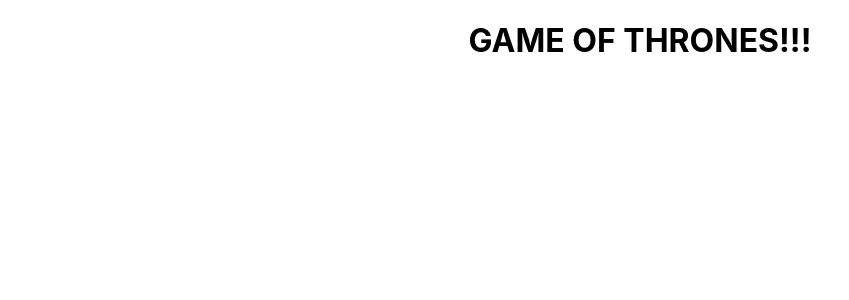
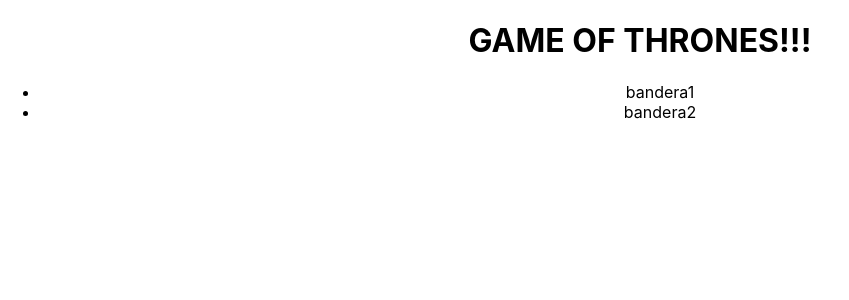
Before and after one commit to jaelEspinosa/react_Games_of_Thrones, a React (Create React App) app: page / in a window 1280 px wide. Shown: the top 300 px of the page, without its empty margins (0-849 px from the left). Built offline with nearby package versions, Linux system fonts and the light colour scheme.

Commit message:
new flags and change folder names

```diff
--- a/src/App.js
+++ b/src/App.js
@@ -1,9 +1,11 @@
 import "./App.css";
+import HomePage from "./Pages/HomePage";
 
 function App() {
   return (
     <div className="App">
       <h1>GAME OF THRONES!!!</h1>
+      <HomePage></HomePage>
     </div>
   );
 }
--- /dev/null
+++ b/src/Components/HeaderFlags.jsx
@@ -0,0 +1,13 @@
+import React from "react";
+import { Link } from "react-router-dom";
+
+function HeaderFlags() {
+  return (
+    <ul>
+      <li>bandera1</li>
+      <li>bandera2</li>
+    </ul>
+  );
+}
+
+export default HeaderFlags;
--- /dev/null
+++ b/src/Pages/HomePage.jsx
@@ -0,0 +1,8 @@
+import React from "react";
+import HeaderFlags from "../Components/HeaderFlags";
+
+function HomePage() {
+  return <HeaderFlags></HeaderFlags>;
+}
+
+export default HomePage;
```
Also changed, not shown: src/PagesComponents/HomeComponent.jsx (deleted), src/img/spain 1.svg (added), src/img/united-kingdom 1.svg (added).
